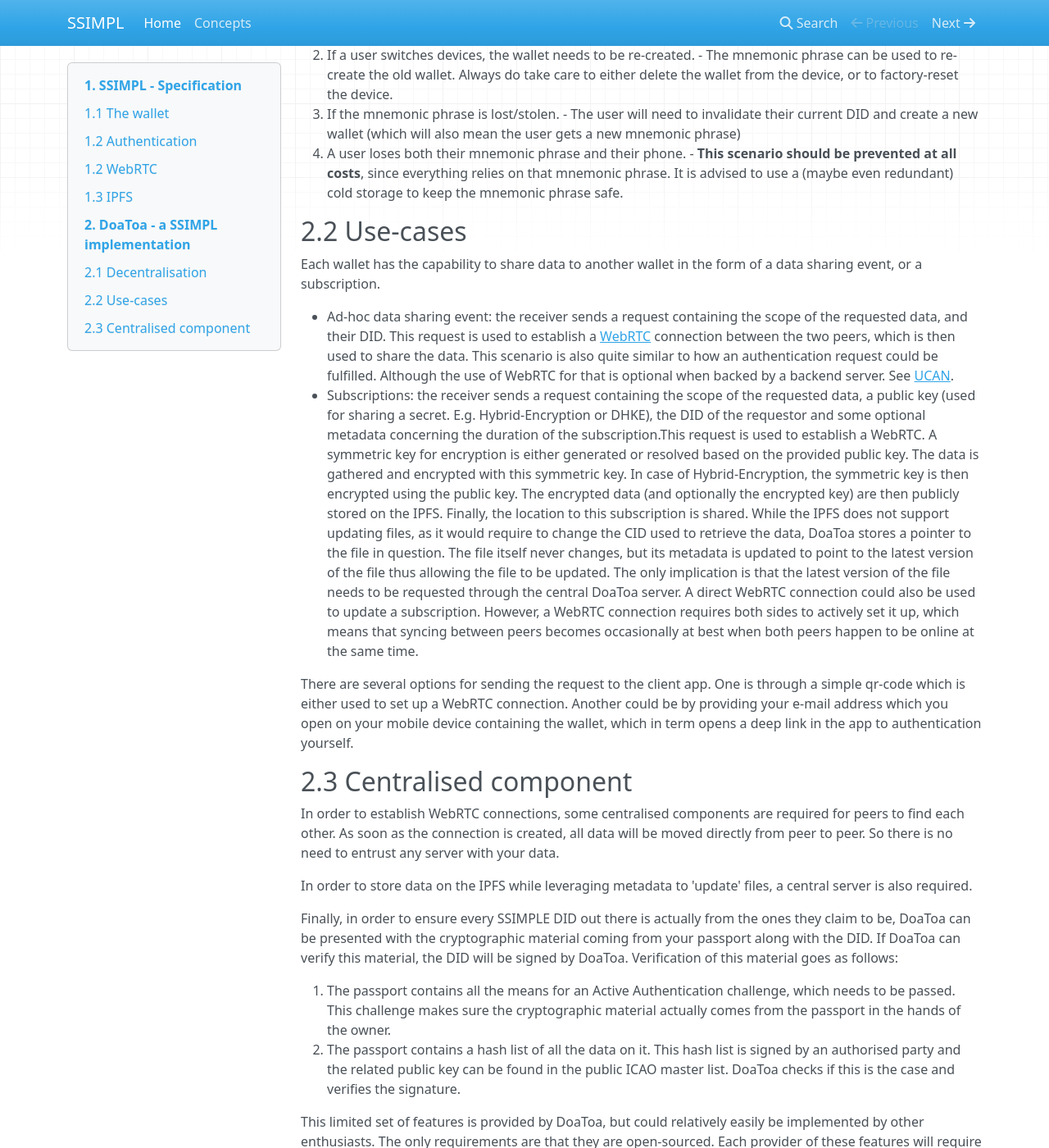
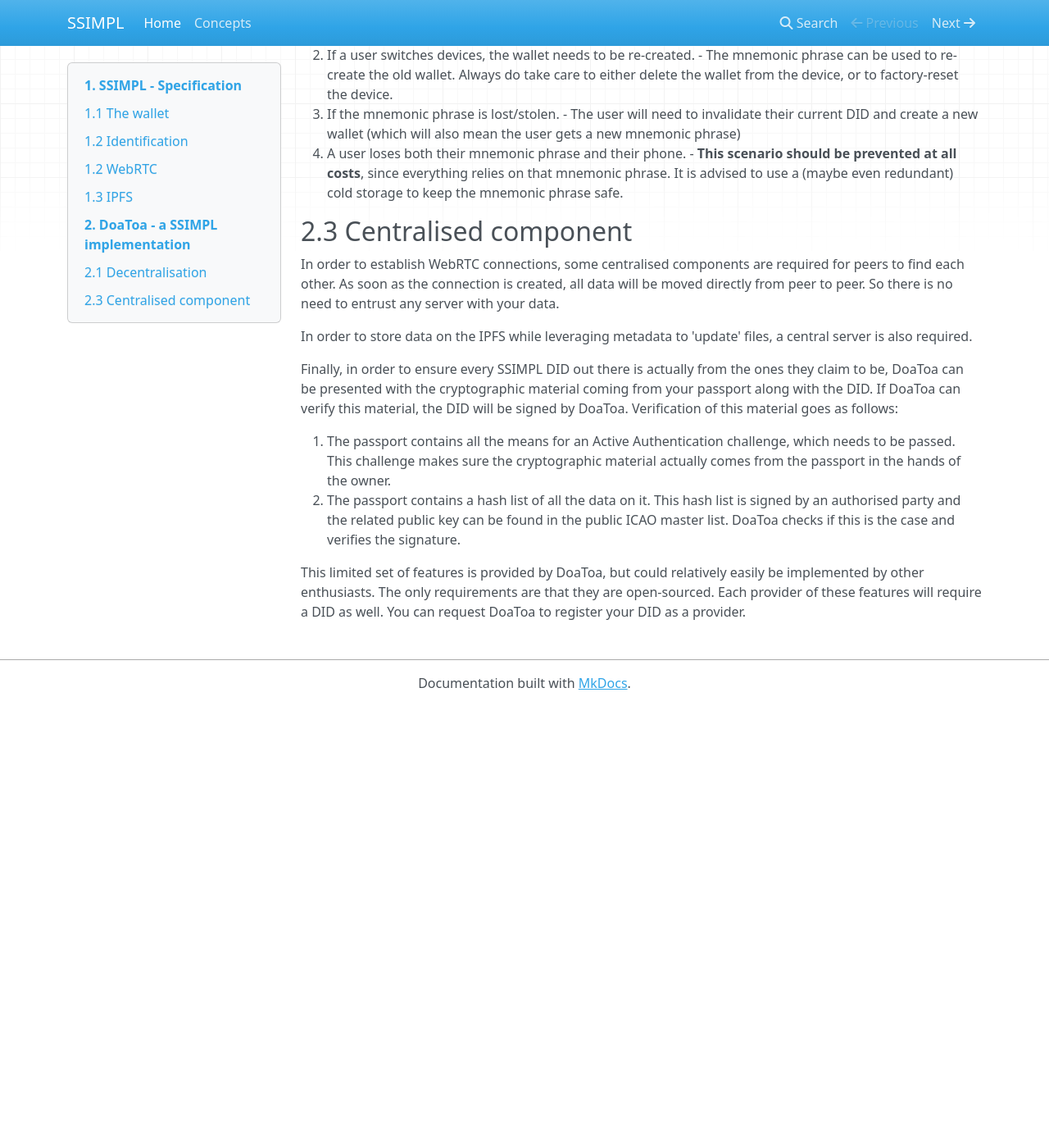
Before and after one commit to compilit/ssimpl, an MkDocs documentation site: the page built from docs/index.md, in a window 1280 px wide and 1400 px high, scrolled down 3554 px. Shown: the whole window at 82% size. Built offline with MkDocs 1.6.1, drawn with Linux system fonts in a browser that asks for light colours; nearby versions of some CDN libraries; after the commit the page ends 4415 px from its top, so only the background shows below that; some of the changed text lies outside the part shown.

Commit message:
chore: improved docs

```diff
--- a/docs/index.md
+++ b/docs/index.md
@@ -64,7 +64,7 @@
 they would need to do is sign it. Other people could sign it as well, of course, but signature cannot be created using a
 past date. So the first one to sign something, always can proof they were the original creator.
 
-## 1.2 Authentication
+## 1.2 Identification
 
 All users of the SSIMPL protocol must possess a
 modern [Standardised e-passport](./concepts.md#17-cryptographic-standards-enabling-european-e-passport-integrity). These
@@ -181,34 +181,6 @@
    everything relies on that
    mnemonic phrase. It is advised to use a (maybe even redundant) cold storage to keep the mnemonic phrase safe.
 
-## 2.2 Use-cases
-
-Each wallet has the capability to share data to another wallet in the form of a data sharing event, or a subscription.
-
-- Ad-hoc data sharing event: the receiver sends a request containing the scope of the requested data, and their
-  DID. This request is used to establish a [WebRTC](./concepts.md#18-webrtc)
-  connection between the two peers, which is then used to share the data. This scenario is also quite similar to how an
-  authentication request could be fulfilled. Although the use of WebRTC for that is optional when backed by a backend
-  server. See [UCAN](./concepts.md#19-ucan---user-controlled-authorization-networks).
-- Subscriptions: the receiver sends a request containing the scope of the requested data, a public key (used for sharing
-  a secret. E.g. Hybrid-Encryption or DHKE), the
-  DID of the requestor and some optional metadata concerning the duration of the subscription.This request is used to
-  establish a WebRTC. A symmetric key for encryption is either generated or resolved based on the provided
-  public key. The data is gathered and encrypted with this symmetric key. In case of Hybrid-Encryption, the symmetric
-  key is then encrypted using the public key. The encrypted data (and optionally the encrypted key) are then publicly
-  stored on the IPFS.
-  Finally, the location to this subscription is shared. While the IPFS does not support updating files, as it would
-  require to change the CID used to retrieve the data, DoaToa stores a pointer to the file in question. The file itself
-  never changes, but its metadata is updated to point to the latest version of the file thus allowing the file to be
-  updated. The only implication is that the latest version of the file needs to be requested through the central DoaToa
-  server. A direct WebRTC connection could also be used to update a subscription. However, a WebRTC connection requires
-  both sides to actively set it up, which means that syncing between peers becomes occasionally at best when both peers
-  happen to be online at the same time.
-
-There are several options for sending the request to the client app. One is through a simple qr-code which is
-either used to set up a WebRTC connection. Another could be by providing your e-mail address which you open on your
-mobile device containing the wallet, which in term opens a deep link in the app to authentication yourself.
-
 ## 2.3 Centralised component
 
 In order to establish WebRTC connections, some centralised components are required for peers to find each other. As soon
@@ -217,7 +189,7 @@
 
 In order to store data on the IPFS while leveraging metadata to 'update' files, a central server is also required.
 
-Finally, in order to ensure every SSIMPLE DID out there is actually from the ones they claim to be, DoaToa can be
+Finally, in order to ensure every SSIMPL DID out there is actually from the ones they claim to be, DoaToa can be
 presented with the cryptographic material coming from your passport along with the DID. If DoaToa can verify this
 material, the DID will be signed by DoaToa. Verification of this material goes as follows:
 
```
Also changed, not shown: site/index.html, site/search/search_index.json.
